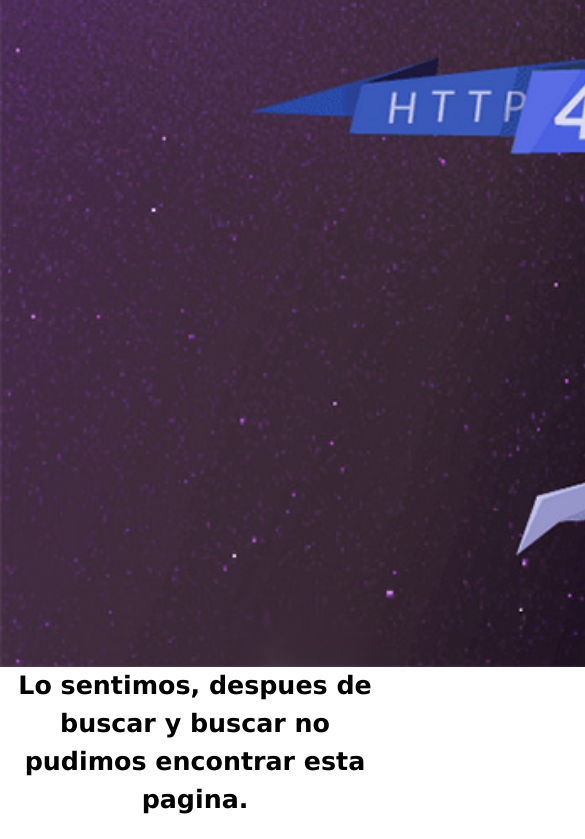
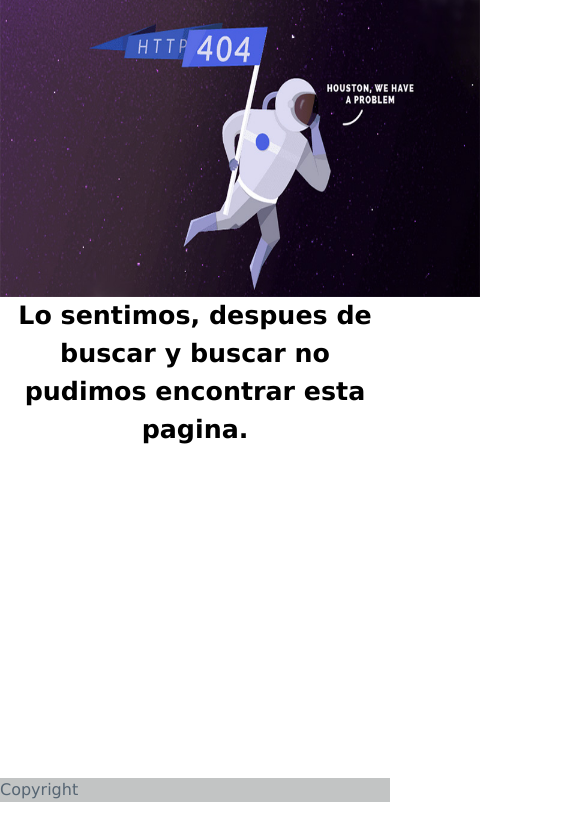
Before and after one commit to AndresCistac/AcademiaSchulman, a plain HTML site: page error-404.html in a window 390 px wide. Shown: the part 66-905 px from the top of the page, 585 px wide, since content can reach past the window. After the commit the page ends 884 px from the top, so only its background shows below. Drawn offline with nearby package versions, Linux system fonts and the light colour scheme.

Commit message:
arreglo tama;o de imagen de error 404 resp

```diff
--- a/error-404.html
+++ b/error-404.html
@@ -53,8 +53,8 @@
 
 
     <div class="container-error">
-        <img class="img-error" src="img proyecto/404.jpg" alt="error-404">
-        <p class="p-error">
+        <img class="img__error" src="img proyecto/404.jpg" alt="error-404">
+        <p class="p__error">
             Lo sentimos, despues de buscar y buscar no pudimos encontrar esta pagina.
         </p>
     </div>
--- a/scss/_error-404.scss
+++ b/scss/_error-404.scss
@@ -1,11 +1,27 @@
-.container-error{
+.container-error {
     text-align: center;
-    .img-error{
+    .img__error {
         width: 160vh;
     }
-    .p-error{
+    .p__error {
         font-weight: bold;
         font-size: 3vh;
         color: black;
     }
 }
+
+@media screen and (max-width: 480px) {
+    body {
+        .img__error {
+            max-width: 480px;
+            height: 300px;
+        }
+    }
+}
+
+@media screen and (min-width: 480px) and (max-width: 780px) {
+    .img__error {
+        max-width: 500px;
+        height: 300px;
+    }
+}
```
Also changed, not shown: css/estilos.css, 1 other file.
